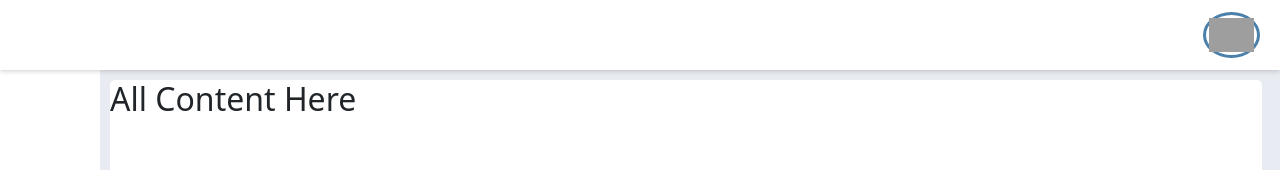
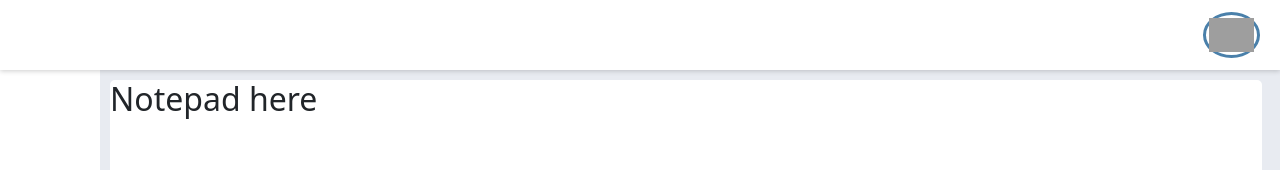
Before and after one commit to shafik720/Note-Taking-App---Client, a React (Create React App) app: page / in a window 1280 px wide. Shown: the top 170 px of the page. Built offline with nearby package versions, Linux system fonts and the light colour scheme; grey boxes are pictures that could not be loaded.

Commit message:
making notepad component

```diff
--- a/src/Pages/ContentBox/ContentBox.js
+++ b/src/Pages/ContentBox/ContentBox.js
@@ -1,10 +1,11 @@
 import React from 'react';
 import './ContentBox.css';
+import NotepadContent from './NotepadContent/NotepadContent';
 
 const ContentBox = () => {
     return (
         <div className="content-box">
-            <h2>All Content Here</h2>
+            <NotepadContent></NotepadContent>
         </div>
     );
 };
--- /dev/null
+++ b/src/Pages/ContentBox/NotepadContent/NotepadContent.js
@@ -0,0 +1,11 @@
+import React from 'react';
+
+const NotepadContent = () => {
+    return (
+        <div>
+            <h2>Notepad here</h2>
+        </div>
+    );
+};
+
+export default NotepadContent;
```
Also changed, not shown: src/Pages/ContentBox/NotepadContent/NotepadContent.css (added).
